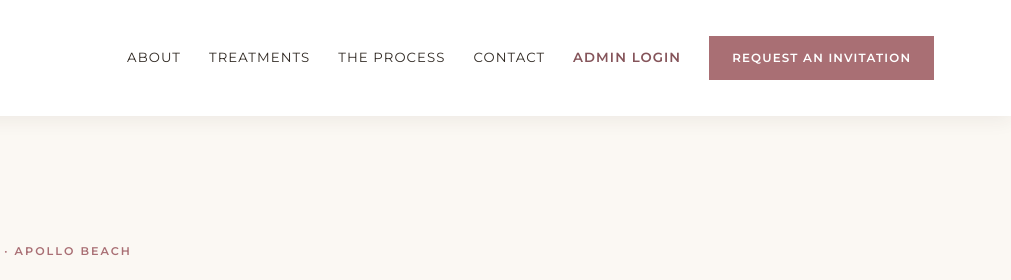
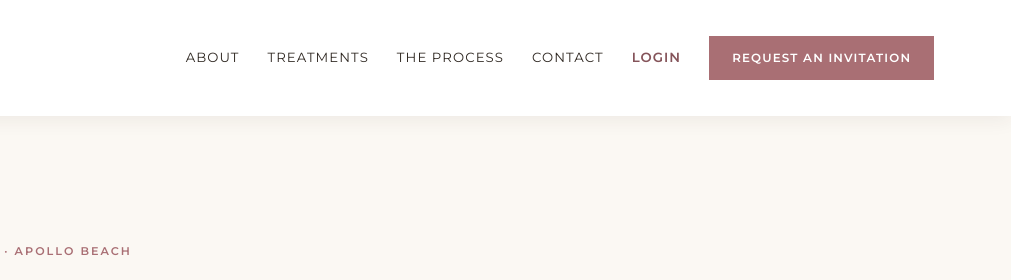
Before and after one commit to knutesteel/ReTherapy-website, a website built with Vite: page index.html in a window 1280 px wide. Shown: the top 280 px of the page, 269-1280 px from the left. Built offline with nearby package versions, Linux system fonts and the light colour scheme.

Commit message:
Rename Admin Login header link to Login

```diff
--- a/index.html
+++ b/index.html
@@ -28,7 +28,7 @@
       <nav>
         <a href="#about">About</a><a href="#treatments">Treatments</a
         ><a href="#process">The Process</a><a href="#contact">Contact</a
-        ><a class="admin-link" href="/admin">Admin Login</a
+        ><a class="admin-link" href="/admin">Login</a
         ><button class="btn primary invite">Request an Invitation</button>
       </nav>
     </header>
```
